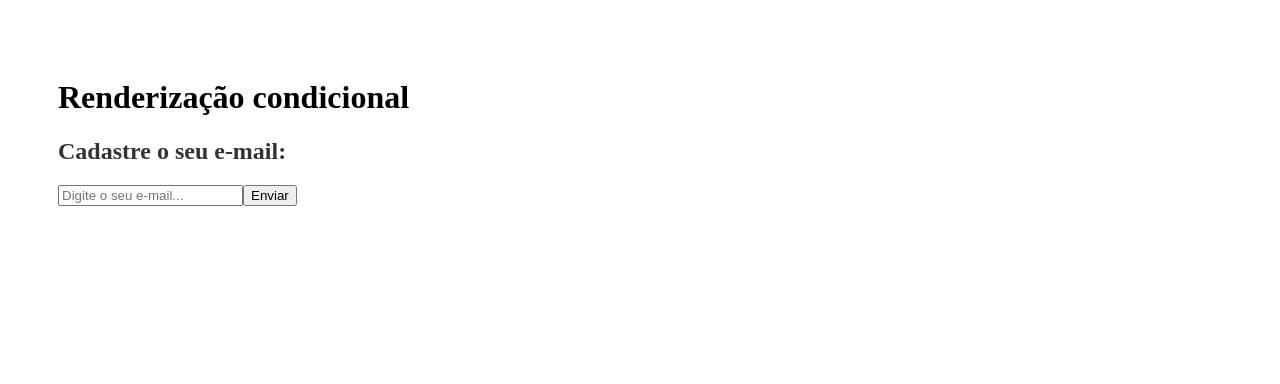
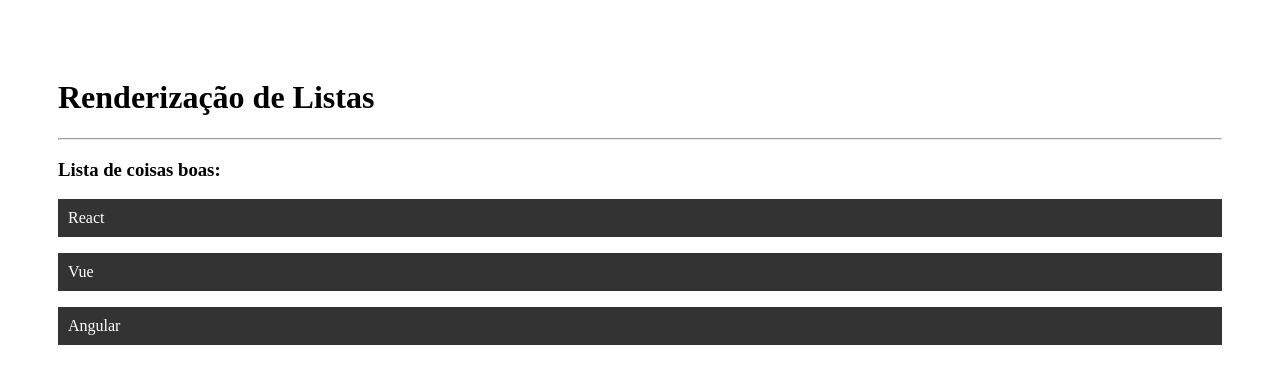
Before and after one commit to TawanDeodato/Estudos-react, a React (Create React App) app in the folder teste/: page / in a window 1280 px wide. Shown: the top 384 px of the page. Built offline with nearby package versions, Linux system fonts and the light colour scheme.

Commit message:
Estudos sobre map em react

```diff
--- a/teste/src/App.js
+++ b/teste/src/App.js
@@ -1,11 +1,14 @@
 import './App.css';
-import Condicional from './components/Condicional';
+import OutraLista from './components/OutraLista';
 
 function App() {
+  const meusItens = ['React', 'Vue', 'Angular']
+
   return (
     <div>
-      <h1>Renderização condicional</h1>
-      <Condicional />
+      <h1>Renderização de Listas</h1>
+      <hr />
+      <OutraLista itens={meusItens} />
     </div>
   );
 }
--- /dev/null
+++ b/teste/src/components/OutraLista.js
@@ -0,0 +1,12 @@
+function OutraLista({ itens }) {
+    return (
+        <>
+            <h3>Lista de coisas boas: </h3>
+            {itens.map((item) => (
+                <p>{item}</p>
+            ))}
+        </>
+    )
+}
+
+export default OutraLista
```
